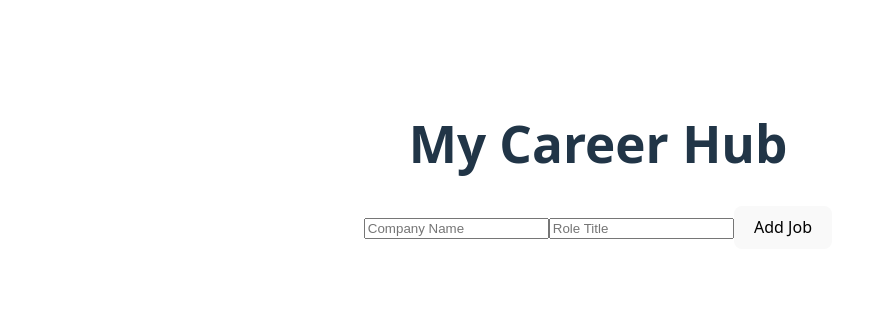
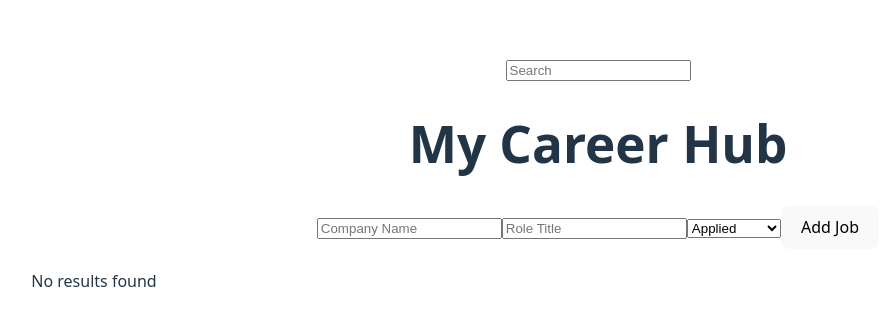
Before and after one commit to haralampo/career-hub, a React app: page / in a window 1280 px wide. Shown: the part 215-540 px from the top of the page, without its empty margins (42-932 px from the left). Built offline with nearby package versions, Linux system fonts and the light colour scheme; the HTML template or start-up script is replaced by a standard one.

Commit message:
Implement search functionality, status dropdown

```diff
--- a/src/App.css
+++ b/src/App.css
@@ -35,3 +35,7 @@ body {
   min-height: 150px;
   color: #213547;
 }
+
+p {
+  margin: 5px;
+}
--- a/src/App.tsx
+++ b/src/App.tsx
@@ -17,13 +17,16 @@ They help catch bugs and give autocomplete help.
 interface Job {
     id: number,        // unique identifier
     company: string,   // company name
-    role: string       // job title
+    role: string,      // job title
+    status: string,    // Applied, Interviewing, Rejected
+    date: string       // date applied
 }
 
 // Props that the JobCard component expects to receive
 interface JobCardProps {
     job: Job;                    // a single job object
     onDelete: (id: number) => void; // function that deletes a job by id
+    onUpdateStatus: (id: number, status: string) => void;
 }
 
 /*
@@ -33,13 +36,24 @@ interface JobCardProps {
 This is a CHILD component.
 It receives data (props) from the parent (App).
 */
-function JobCard({ job, onDelete }: JobCardProps) {
+function JobCard({ job, onDelete, onUpdateStatus }: JobCardProps) {
     const [liked, setLiked] = useState(false);
 
     return (
         <div className='job-card'>
             <h2>{job.company} {liked ? '❤️' : ''}</h2>
             <p>Role: {job.role}</p>
+            <p>Status: {job.status}</p>
+            <select
+                    value={job.status}
+                    onChange={(e) => onUpdateStatus(job.id, e.target.value)}
+                >
+                <option value="Applied">Applied</option>
+                <option value="Interviewing">Interviewing</option>
+                <option value="Rejected">Rejected</option>
+                <option value="Offered">Offered</option>
+            </select>
+            <p>{job.date}</p>
 
             <button onClick={() => setLiked(!liked)}>
                 {liked ? 'Unlike' : 'Like'}
@@ -74,11 +88,10 @@ function App() {
         localStorage.setItem('my-jobs', JSON.stringify(jobs));
     }, [jobs]); // dependency array
 
-    // Controlled input state for company name
     const [companyName, setCompanyName] = useState("");
-
-    // Controlled input state for role title
     const [roleTitle, setRoleTitle] = useState("");
+    const [searchText, setSearchText] = useState("");
+    const [statusChoice, setStatusChoice] = useState("Applied");
 
     /*
     Adds a new job to the list
@@ -86,15 +99,28 @@ function App() {
     const addJob = () => {
         if (companyName.trim() === "" || roleTitle.trim() === "") return;
 
+        // Source - https://stackoverflow.com/a
+        // Posted by Samuel Meddows, modified by community. See post 'Timeline' for change history
+        // Retrieved 2026-01-12, License - CC BY-SA 4.0
+
+        const date = new Date();
+        const dd = String(date.getDate()).padStart(2, '0');
+        const mm = String(date.getMonth() + 1).padStart(2, '0'); //January is 0!
+        const yyyy = date.getFullYear();
+
+        const today = mm + '/' + dd + '/' + yyyy;
+
         // Create a new Job object
         const newJob: Job = {
             id: Date.now(),      // simple unique ID
             company: companyName,
-            role: roleTitle
+            role: roleTitle,
+            status: statusChoice,
+            date: today
         }
 
         // Update jobs state (NEVER mutate directly)
-        setJobs([...jobs, newJob]);
+        setJobs([newJob, ...jobs]);
 
         setCompanyName("");
         setRoleTitle("");
@@ -107,36 +133,54 @@ function App() {
         setJobs(jobs.filter(job => job.id !== id));
     }
 
+    const updateStatus = (id: number, newStatus: string) => {
+        setJobs(jobs.map(job => job.id === id ? { ...job, status: newStatus } : job));
+    }
+
+    const filteredJobs = jobs.filter(job => job.company.toLowerCase().includes(searchText.toLowerCase()) || job.role.toLowerCase().includes(searchText.toLowerCase()));
+
     return (
         <div>
+            <input
+                type="text"
+                placeholder="Search"
+                value={searchText}
+                onChange={(e) => setSearchText(e.target.value)}
+            />
+
             <h1>My Career Hub</h1>
 
-            {/* Company Name Input */}
             <input
                 type="text"
                 placeholder="Company Name"
                 value={companyName}
                 onChange={(e) => setCompanyName(e.target.value)}
             />
-
-            {/* Role Title Input */}
             <input
                 type="text"
                 placeholder="Role Title"
                 value={roleTitle}
                 onChange={(e) => setRoleTitle(e.target.value)}
             />
+            <select className='select-form' value={statusChoice}
+                    onChange={(e) => setStatusChoice(e.target.value)}>
+                <option value="Applied">Applied</option>
+                <option value="Interviewing">Interviewing</option>
+                <option value="Rejected">Rejected</option>
+                <option value="Offered">Offered</option>
+            </select>
             <button onClick={addJob}>Add Job</button>
 
             <div className='jobs-container'>
                 {/*Renders a JobCard for each job*/}
-                {jobs.map(job =>
+                {filteredJobs.length === 0 ? "No results found" : filteredJobs.map(job =>
                     <JobCard
                         key={job.id}     // Required by React for lists
                         job={job}        // Pass job data
                         onDelete={deleteJob} // Pass delete function
-                    />
-                )}
+                        onUpdateStatus={updateStatus}
+                    />)
+                }
             </div>
         </div>
     );
```
